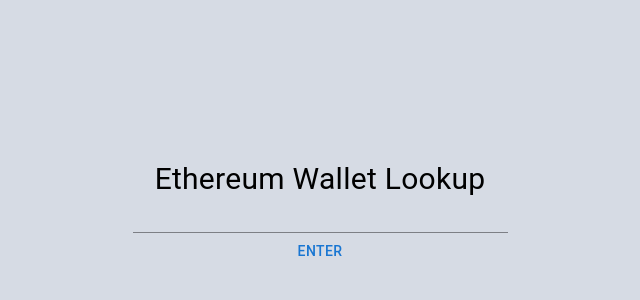
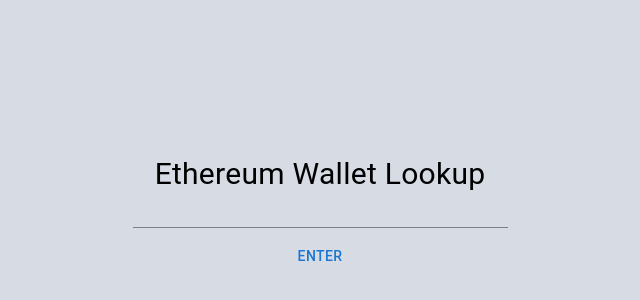
Before and after one commit to zaakirio/ethwallet-lookup, a React (Create React App) app: page / in a window 1280 px wide. Shown: the part 172-472 px from the top of the page, without its empty margins (320-960 px from the left). Built offline with nearby package versions, Linux system fonts and the light colour scheme.

Commit message:
fixed issue with enter spacing

```diff
--- a/src/components/DataRender.css
+++ b/src/components/DataRender.css
@@ -10,7 +10,7 @@
   padding: 10px;
   margin: 55px;
   font-size: 15px;
-  margin-top: 10px;
+  margin-top: 10px !important;
 }
 .title {
   color: black;
```
